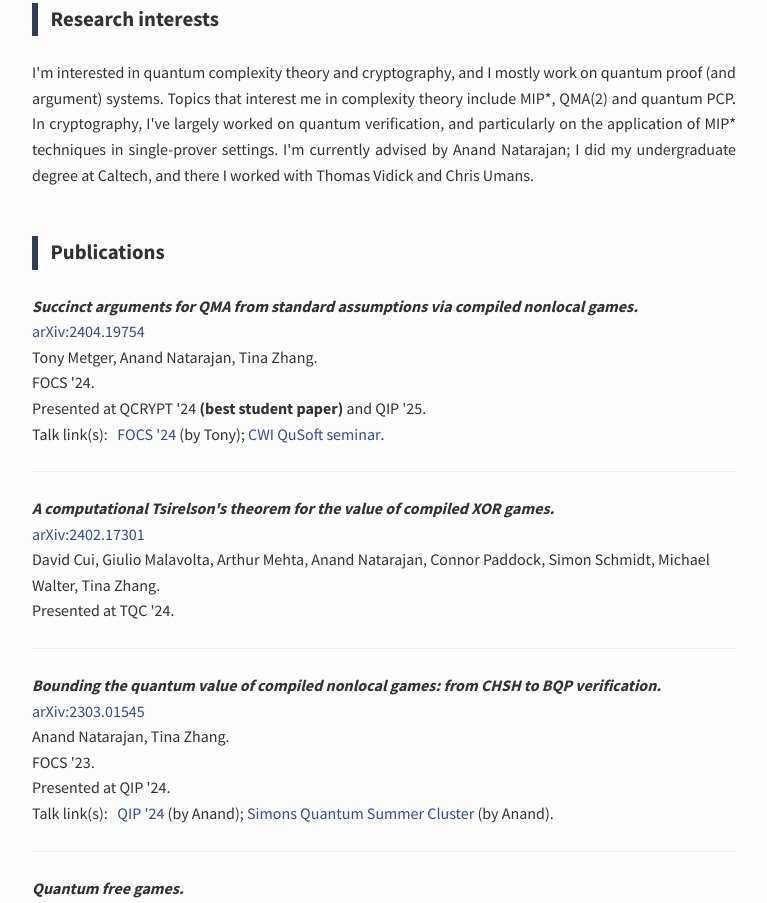
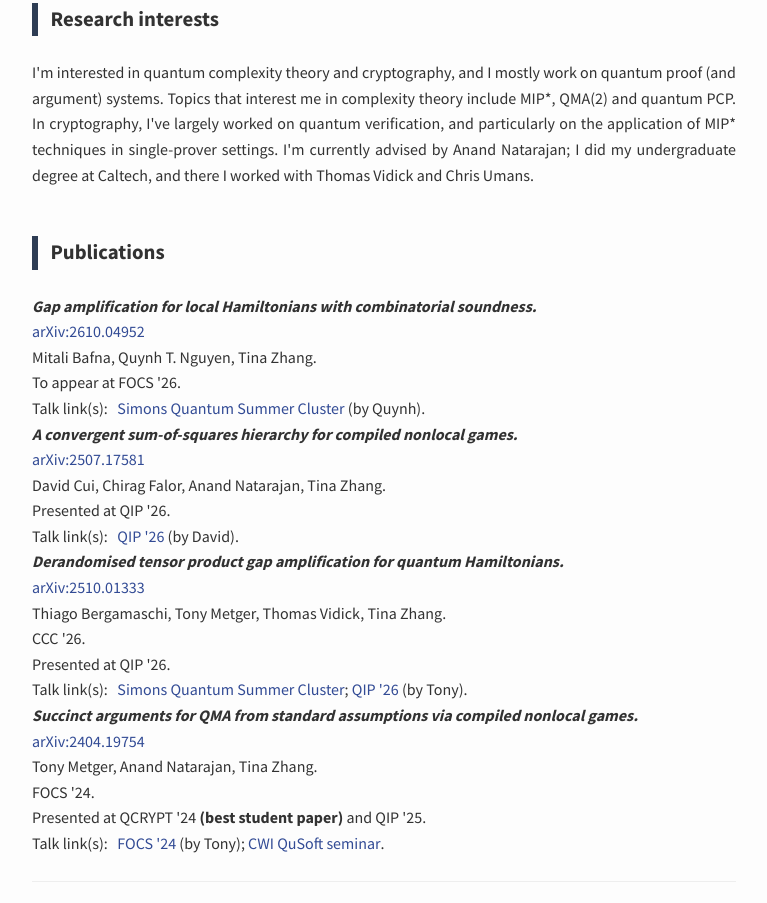
Before and after one commit to tuneful-Triangulist/website, a plain HTML site: page index.html in a window 1280 px wide. Shown: the part 461-1364 px from the top of the page, without its empty margins (256-1023 px from the left). Drawn offline with nearby package versions, Linux system fonts and the light colour scheme.

Commit message:
Update index.html

```diff
--- a/index.html
+++ b/index.html
@@ -84,6 +84,37 @@
     <div class="section" id="pubs">
         <div class="title">
             <p>Publications</p>
+        </div>
+
+		<div class="entry">
+            <p><b><i>Gap amplification for local Hamiltonians with combinatorial soundness.</i></b></p>
+            <p> <a href="https://arxiv.org/pdf/2610.04952">arXiv:2610.04952</a></p>
+            <p>Mitali Bafna, Quynh T. Nguyen, Tina Zhang.</p>
+            <p>To appear at FOCS '26.</p>
+            <p>
+              Talk link(s): &nbsp; <a href="https://www.youtube.com/watch?v=Sc9LkahD5NA">Simons Quantum Summer Cluster</a> (by Quynh).
+            </p>
+        </div>
+
+		<div class="entry">
+            <p><b><i>A convergent sum-of-squares hierarchy for compiled nonlocal games.</i></b></p>
+            <p> <a href="https://arxiv.org/abs/2507.17581">arXiv:2507.17581</a></p>
+            <p>David Cui, Chirag Falor, Anand Natarajan, Tina Zhang.</p>
+            <p>Presented at QIP '26.</p>
+            <p>
+              Talk link(s): &nbsp; <a href="https://www.youtube.com/watch?v=AxcQ6eNOkuI">QIP '26</a> (by David).
+            </p>
+        </div>
+
+		<div class="entry">
+            <p><b><i>Derandomised tensor product gap amplification for quantum Hamiltonians.</i></b></p>
+            <p> <a href="https://arxiv.org/abs/2510.01333">arXiv:2510.01333</a></p>
+            <p>Thiago Bergamaschi, Tony Metger, Thomas Vidick, Tina Zhang.</p>
+            <p>CCC '26.</p>
+            <p>Presented at QIP '26.</p>
+            <p>
+              Talk link(s): &nbsp; <a href="https://www.youtube.com/watch?v=mYcRuaYnVxU">Simons Quantum Summer Cluster</a>; <a href="https://www.youtube.com/watch?v=J2Z061szfBc">QIP '26</a> (by Tony).
+            </p>
         </div>
 
         <div class="entry">
```
